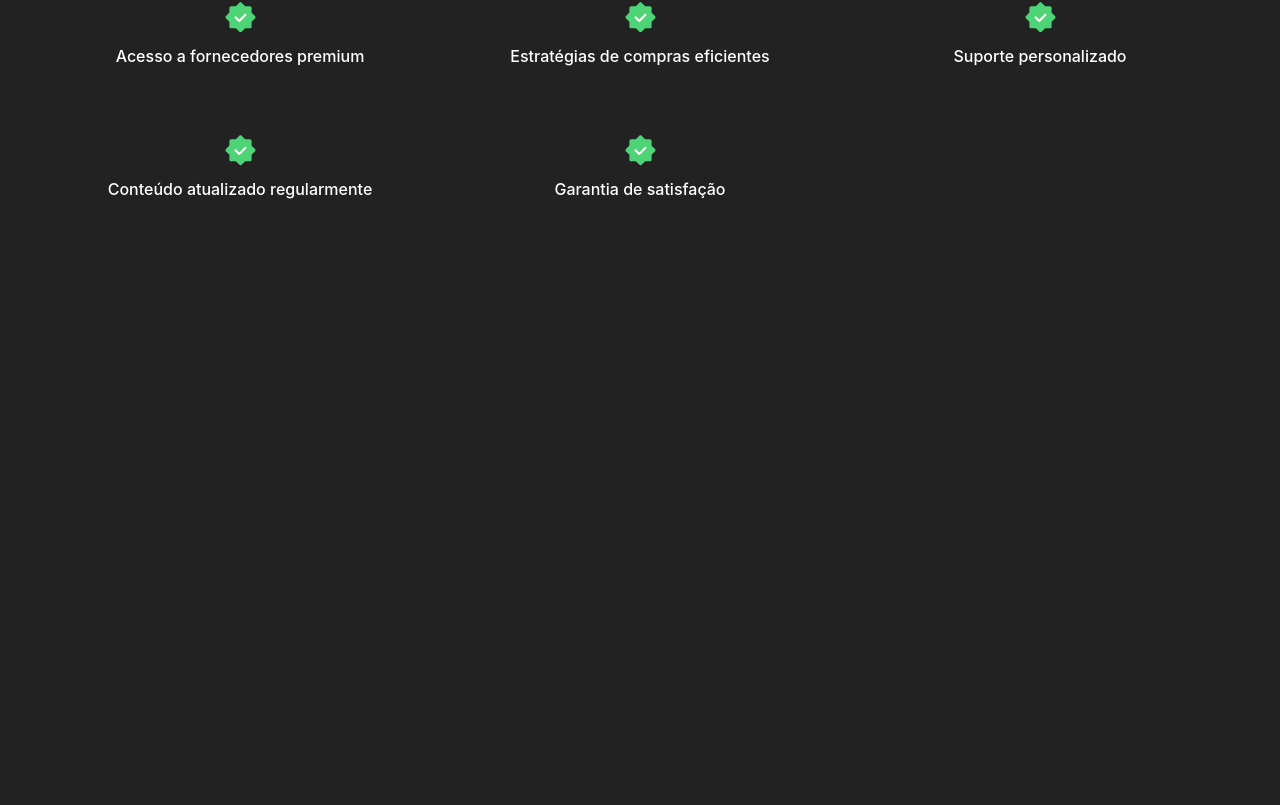
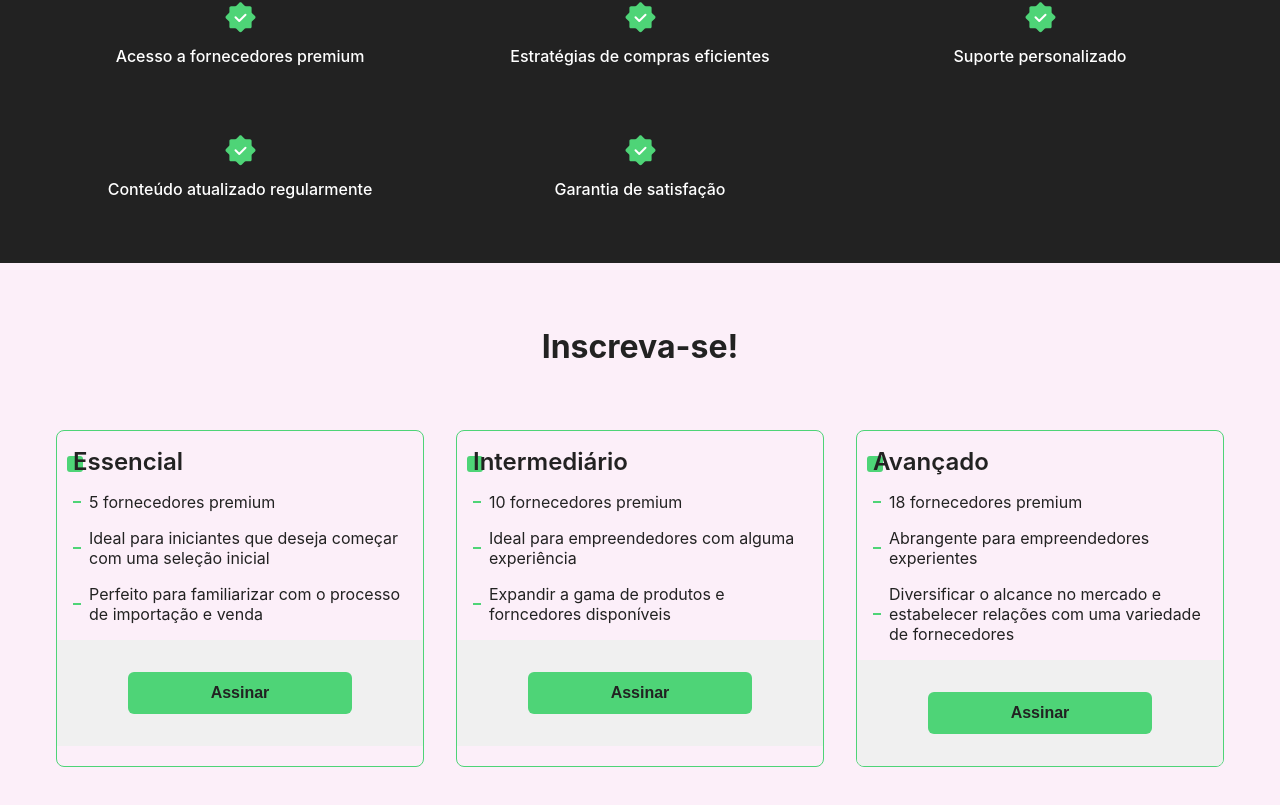
Before and after one commit to luizchaaves/page-joao-nave, a React (Vite) app: page / in a window 1280 px wide. Shown: the part 1893-2698 px from the top of the page. Before the commit the page ends 2156 px from the top, so only its background shows below. Built offline with nearby package versions, Linux system fonts and the light colour scheme; the HTML template or start-up script is replaced by a standard one; what google-fonts would draw is missing.

Commit message:
feat: create component and page to display course options

```diff
--- a/src/App.tsx
+++ b/src/App.tsx
@@ -6,6 +6,7 @@ import Information from './section/information';
 import Testimonials from './section/testimonials';
 import Differential from './section/differential';
 import Divider from './components/divider/index';
+import Courses from './section/courses';
 
 function App() {
 
@@ -16,6 +17,7 @@ function App() {
         <Testimonials/>
         <Divider/>
         <Differential/>
+        <Courses/>
         <GlobalStyles/>
     </Providers>
   )
--- /dev/null
+++ b/src/components/card-courses/index.tsx
@@ -0,0 +1,27 @@
+import Button from '../button'
+import { Container, Content, Description, Footer, Item, Title } from './styles';
+
+type ICardCourses = {
+    title: string,
+    description: string[],
+}
+
+const CardCourses = ({title, description}: ICardCourses) => {
+  return (
+    <Container>
+        <Content>
+            <Title>{title}</Title>
+            <Description>
+                { description.map((item, key) => (
+                    <Item key={key}>{item}</Item>
+                )) }
+            </Description>
+        </Content>
+        <Footer>
+            <Button>Assinar</Button>
+        </Footer>
+    </Container>
+  )
+}
+
+export default CardCourses
--- /dev/null
+++ b/src/components/card-courses/styles.ts
@@ -0,0 +1,73 @@
+import styled from 'styled-components';
+
+export const Container = styled.div`
+    border-radius: 8px;
+    overflow: hidden;
+    border: 1px solid ${(props) => props.theme.colors.green_light};
+`
+
+export const Content = styled.div`
+    padding: 16px;
+    display: flex;
+    flex-direction: column;
+    gap: 16px;
+`
+
+export const Title = styled.h3`
+    font-size: 24px;
+    font-weight: 600;
+    position: relative;
+    z-index: 1;
+
+    &::after {
+        content: "";
+        width: 16px;
+        height: 16px;
+        border-radius: 3px;
+        background: ${(props) => props.theme.colors.green_light};
+        display: block;
+        position: absolute;
+        left: -6px;
+        bottom: 4px;
+        z-index: -1;
+    }
+`
+
+export const Description = styled.div`
+    gap: 16px;
+    display: flex;
+    flex-direction: column;
+`
+
+export const Item = styled.span`
+    position: relative;
+    padding-left: 16px;
+
+    &::before {
+        content: '';
+        display: block;
+        width: .5rem;
+        height: 2px;
+        background: #4ed477;
+        position: absolute;
+        top: 50%;
+        transform: translateY(-50%);
+        left: 0px;
+    }
+`
+
+export const Footer = styled.div`
+    background: #f0f0f0;
+    padding: 32px 16px;
+    display: flex;
+    align-items: center;
+    justify-content: center;
+
+    @media (max-width: 1100px) {
+        justify-content: flex-end;
+    }
+
+    @media (max-width: ${(props) => props.theme.breakpoints.mobile}) {
+        justify-content: center;
+    }
+`
--- /dev/null
+++ b/src/section/courses/index.tsx
@@ -0,0 +1,53 @@
+import CardCourses from '../../components/card-courses'
+import { Container, Grid, Header, Section } from './styles'
+
+const Courses = () => {
+
+    const coursesList = [
+        {
+            id: 1,
+            title: 'Essencial',
+            description: [
+                '5 fornecedores premium',
+                'Ideal para iniciantes que deseja começar com uma seleção inicial',
+                'Perfeito para familiarizar com o processo de importação e venda'
+            ]
+        },
+        {
+            id: 2,
+            title: 'Intermediário',
+            description: [
+                '10 fornecedores premium',
+                'Ideal para empreendedores com alguma experiência',
+                'Expandir a gama de produtos e forncedores disponíveis'
+            ]
+        },
+        {
+            id: 3,
+            title: 'Avançado',
+            description: [
+                '18 fornecedores premium',
+                'Abrangente para empreendedores experientes',
+                'Diversificar o alcance no mercado e estabelecer relações com uma variedade de fornecedores'
+            ]
+        }
+    ]
+
+  return (
+    <Section>
+        <Container>
+            <Header>
+                <h2>Inscreva-se!</h2>
+            </Header>
+
+            <Grid>
+                {coursesList.map((course, key) => (
+                    <CardCourses key={key} title={course.title} description={course.description}/>
+                ))}
+            </Grid>
+        </Container>
+    </Section>
+  )
+}
+
+export default Courses
--- /dev/null
+++ b/src/section/courses/styles.ts
@@ -0,0 +1,53 @@
+import styled from 'styled-components';
+
+export const Section = styled.section`
+    background: ${(props) => props.theme.background.secondary};
+    color: ${(props) => props.theme.colors.gray_dark};
+`
+
+export const Container = styled.div`
+    max-width: 1200px;
+    margin: 0 auto;
+    padding: 64px 16px;
+
+    display: flex;
+    flex-direction: column;
+    gap: 64px;
+`
+
+export const Header = styled.div`
+    display: flex;
+    justify-content: center;
+
+    h2 {
+        max-width: 576px;
+        text-align: center;
+        font-size: 32px;
+
+        span {
+            color: ${(props) => props.theme.colors.green_light};
+        }
+    }
+
+    @media (max-width: ${(props) => props.theme.breakpoints.mobile}) {
+
+        h2 {
+            max-width: 448px;
+            font-size: 24px;
+        }
+    }
+`
+
+export const Grid = styled.div`
+    display: grid;
+    grid-template-columns: repeat(3, 1fr);
+    gap: 32px;
+
+    @media (max-width: 1100px) {
+        grid-template-columns: 1fr;
+    }
+
+    @media (max-width: ${(props) => props.theme.breakpoints.mobile}) {
+        grid-template-columns: 1fr;
+    }
+`
```
